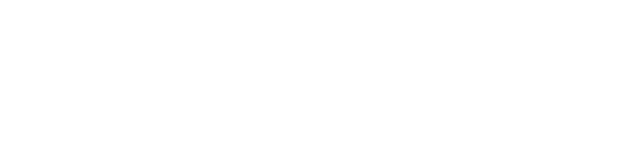
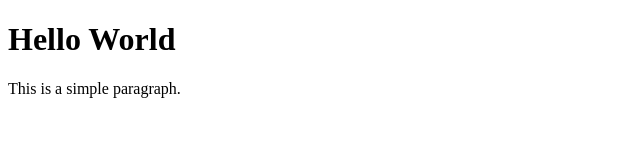
Before and after one commit to Towhidulisalam/cce-test, a plain HTML site: page index.html in a window 1280 px wide. Shown: the whole page, without its empty margins (0-640 px from the left). Drawn offline with Linux system fonts and the light colour scheme.

Commit message:
Added h1 tag and p tag

```diff
--- a/index.html
+++ b/index.html
@@ -6,6 +6,7 @@
     <title>Document</title>
 </head>
 <body>
-
+    <h1>Hello World</h1>
+    <p>This is a simple paragraph.</p>
 </body>
 </html>
```
